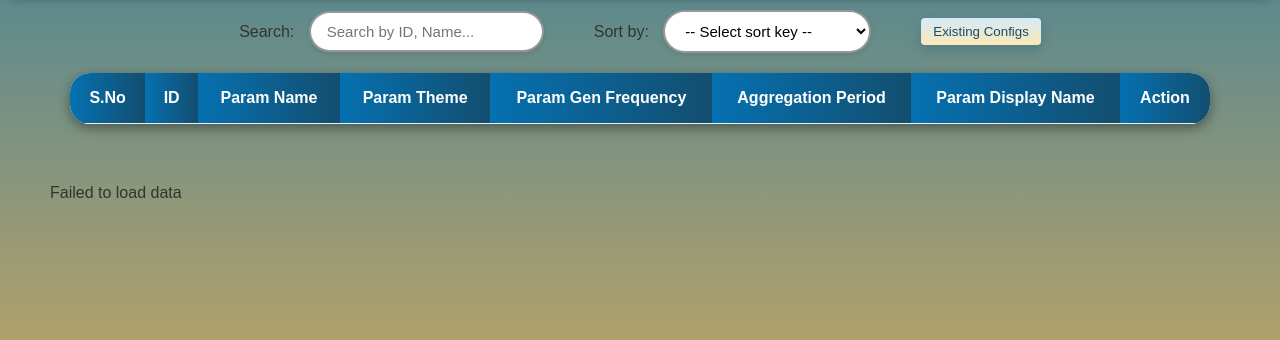
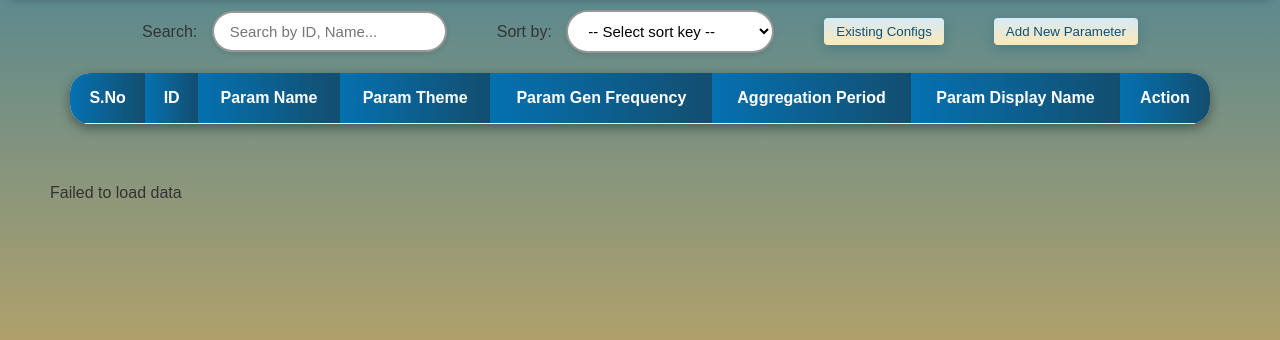
Before and after one commit to vishu579/parameter-app, a Flask app: page / in a window 1280 px wide. Shown: the part 96-436 px from the top of the page. Run offline with Flask 3, Linux system fonts and the light colour scheme; lists and menus that the app fills with data are empty.

Commit message:
Update index.html

```diff
--- a/templates/index.html
+++ b/templates/index.html
@@ -48,6 +48,12 @@
                         Existing Configs
                     </button>
                 </div>
+
+                <div>
+                    <button @click="goToNewParameter" class="action-btn">
+                        Add New Parameter
+                    </button>
+                </div>
             </div>
             <section class="data-table">
                 <table>
```
